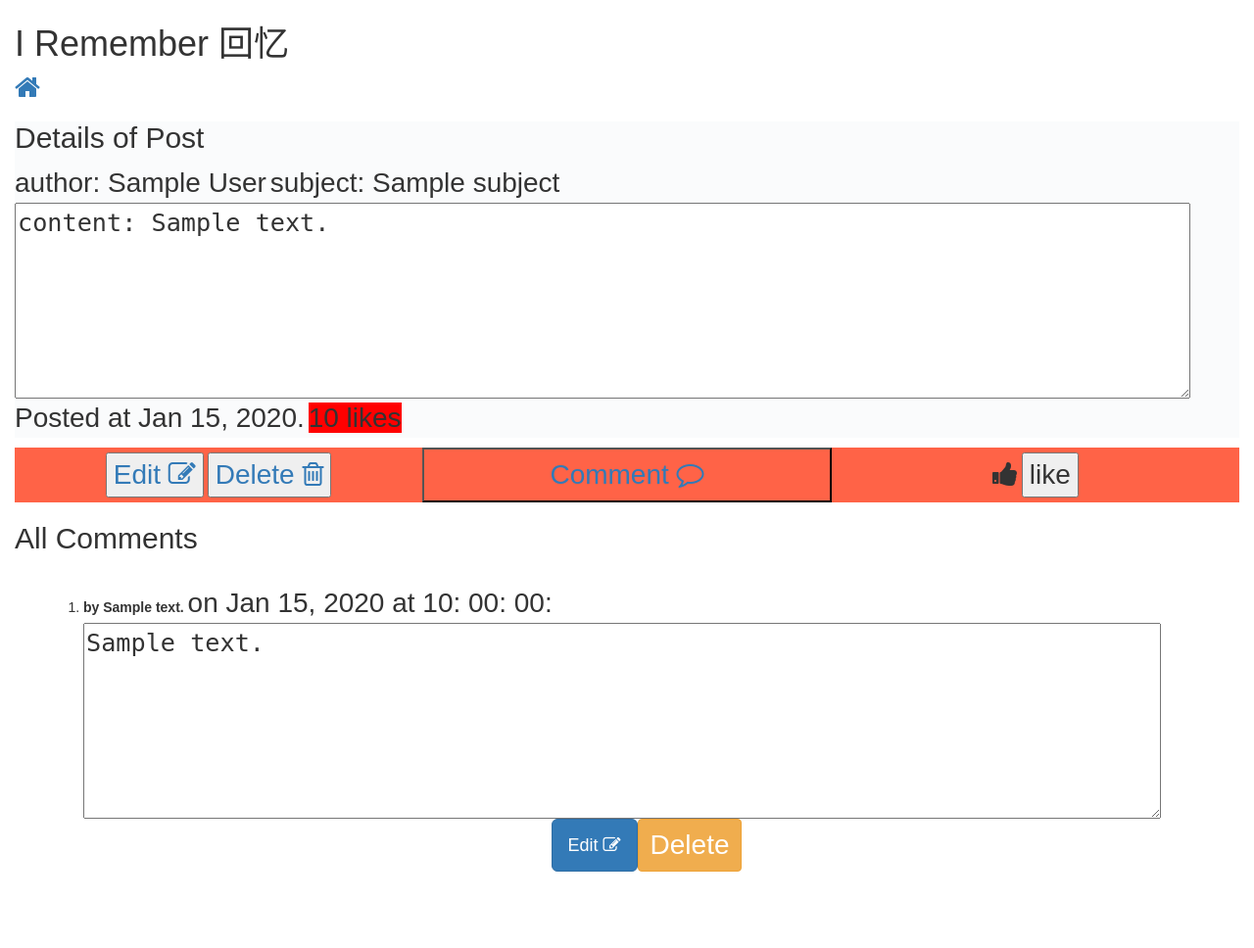
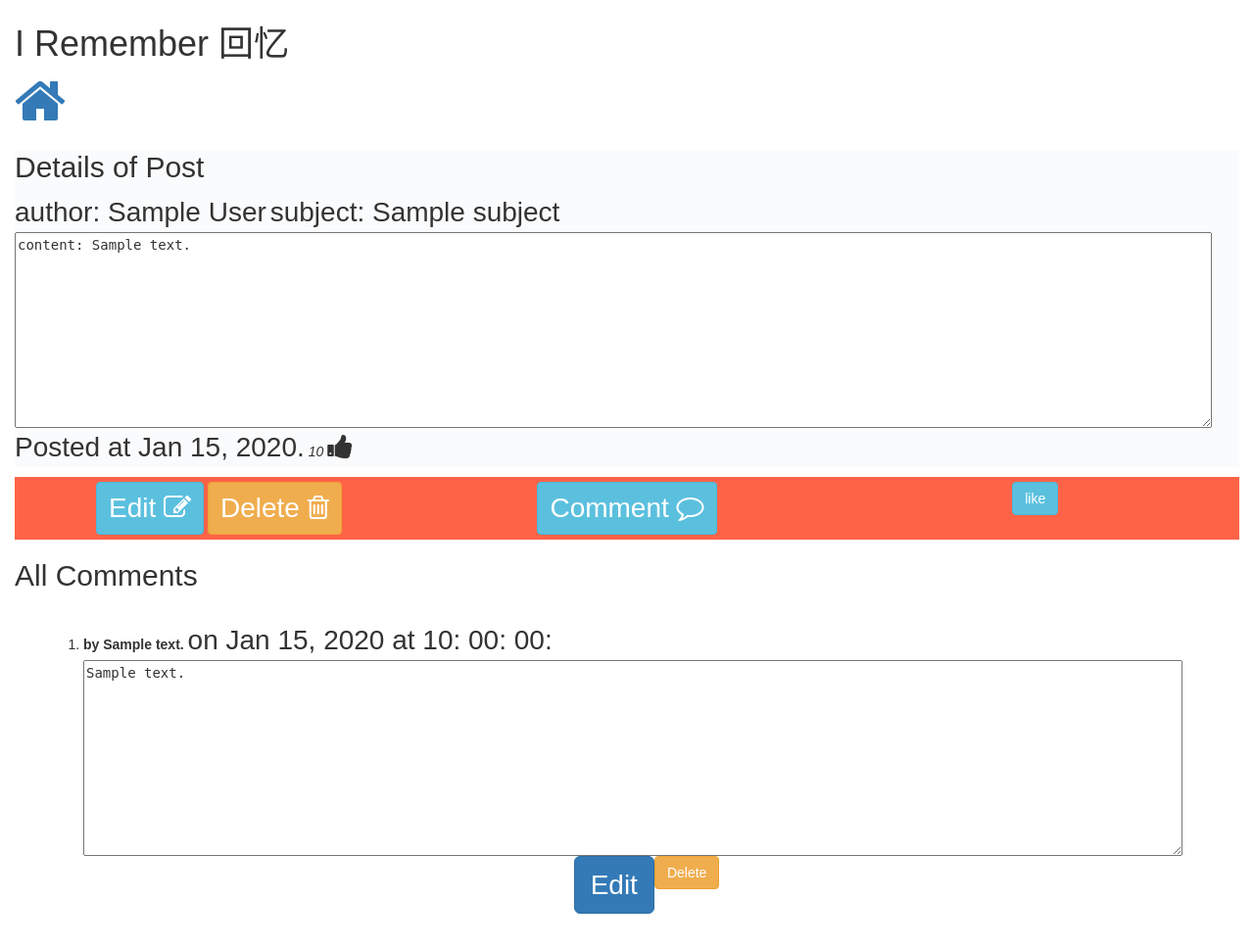
Before and after one commit to zhangtreefish/blog, a Python web app: template engineapp/templates/post_permalink.html in a window 1280 px wide. Shown: the whole page at 98% size. Before the commit the page ends 890 px from the top, so only its background shows below. Run offline with Jinja, Linux system fonts and the light colour scheme; the template is opened without the code that fills it: most values are stand-ins (such as "Sample title", 1, 10 or a date in 2020); some libraries are stand-ins or nearby versions.

Commit message:
Style: the buttons

```diff
--- a/engineapp/static/main.css
+++ b/engineapp/static/main.css
@@ -23,19 +23,17 @@ label {
 input[type=text] {
 	display: block;
 	width: calc(100% - 2em);
-	font-size: 2em;
 	padding: 0.2em;
 }
 
-button, input[type=submit], span {
-	font-size: 2em;
+button, span, a {
+	font-size: 2em !important;
 }
 
 textarea {
 	display: block;
 	width: calc(100% - 2em);
 	height: 200px;
-	font-size: 1.8em;
 	font-family: monospace;
 }
 
--- a/engineapp/templates/login.html
+++ b/engineapp/templates/login.html
@@ -20,10 +20,10 @@
 		<span style="color: red">{{password_err}}</span>
 		<span style="color: red">{{login_err}}</span>
 		<br>
-		<input type="submit">
+		<input type="submit" class="btn btn-success btn-large">
 	</form>
 	<footer class="signup-hint">
 		<h2> If you have not already signed up, click on the Sign Up button below </h2>
-		<button type='button' class="signup_hint"><a href={{"/blog/signup"}}> Sign Up </a></button>
+		<a class="btn btn-primary btn-large" href={{"/blog/signup"}}> Sign Up </a>
 	</footer>
 {% endblock %}
--- a/engineapp/templates/new_post.html
+++ b/engineapp/templates/new_post.html
@@ -16,7 +16,7 @@
 				</label>
 				<span style="color: red">{{content_err}}</span>
 				<br>
-				<input type="submit">
+				<input class="btn btn-success btn-large" type="submit">
 			</form>
 		</main>
 	{% endif %}
@@ -24,13 +24,13 @@
 	{% if author_id %}
 		<div class="logout-hint">
 			<h2> Done for now? Click the button below </h2>
-			<button type='button' class="logout-hint"><a href={{"/blog/logout"}}> Log Out <i class="fa fa-sign-out" aria-hidden="true"></i></a></button>
+			<a href={{"/blog/logout"}} class="btn btn-primary btn-large"> Log Out <i class="fa fa-sign-out" aria-hidden="true"></i></a>
 		</div>
 	{% endif %}
 	{% if not author_id %}
 		<div class="login-hint">
 			<h2> You have to be logged in to post. Click the Log In button below </h2>
-			<button type='button' class="login-hint"><a href={{"/blog/login"}}> Log In <i class="fa fa-sign-in" aria-hidden="true"></i></a></button>
+			<a href={{"/blog/login"}} class="btn btn-primary btn-large"> Log In <i class="fa fa-sign-in" aria-hidden="true"></i></a>
 		</div>
 	{% endif %}
 	</footer>
--- a/engineapp/templates/post_delete.html
+++ b/engineapp/templates/post_delete.html
@@ -6,7 +6,6 @@
 	</div>
 	<h2> You are sure you want to delete post titled '{{subject}}', {{username}}? </h2>
 	<form action="/blog/deletepost?post_key_st={{post_key_st}}" method="POST">
-		<span>Yes, delete it</span>
-		<input type="submit">
+		<input class="btn btn-danger btn-large" type="submit" value='Yes, delete it'>
 	</form>
 {% endblock %}
--- a/engineapp/templates/post_permalink.html
+++ b/engineapp/templates/post_permalink.html
@@ -14,29 +14,24 @@
 		    <span>subject: {{subject}}</span>
 		    <textarea>content: {{content}}</textarea>
 		    <span>Posted at {{postedAt.strftime("%b %d, %Y")}}.</span>
-		    <span class='like'>{{likes}} likes </span>
+		    <em>{{likes}} <i class="fa fa-2x fa-thumbs-up" aria-hidden="true"></i> </em>
 		</main>
 		<div class='flex-container'>
 			<div class='flex-item'>
-				<button>
-					<a href={{"/blog/post/{}/edit".format(post_key_st)}}> Edit
-						<i class="fa fa-pencil-square-o" aria-hidden="true"></i>
-					</a>
-				</button>
-				<button>
-					<a href={{"/blog/deletepost?post_key_st={}".format(post_key_st)}}> Delete
-						<i class="fa fa-trash-o" aria-hidden="true"></i>
-					</a>
-				</button>
+				<a class="btn btn-info btn-large" href={{"/blog/post/{}/edit".format(post_key_st)}}> Edit
+					<i class="fa fa-pencil-square-o" aria-hidden="true"></i>
+				</a>
+				<a class="btn btn-warning btn-large" href={{"/blog/deletepost?post_key_st={}".format(post_key_st)}}> Delete
+					<i class="fa fa-trash-o" aria-hidden="true"></i>
+				</a>
 			</div>
-			<button class='flex-item'>
-				<a href={{"/blog/post/{}/newcomment".format(post_key_st)}}> Comment
+			<div class='flex-item'>
+				<a class="btn btn-info btn-large" href={{"/blog/post/{}/newcomment".format(post_key_st)}}> Comment
 					<i class="fa fa-comment-o" aria-hidden="true"></i>
 				</a>
-			</button>
+			</div>
 			<form class='flex-item' action="/blog/post/{{post_key_st}}/like" method="POST">
-            	<i class="fa fa-2x fa-thumbs-up" aria-hidden="true"></i>
-                <input type="submit" value="like">
+                <input class="btn btn-info btn-large" type="submit" value="like">
 			</form>
 		</div>
 	{% endif %}
@@ -52,7 +47,7 @@
                     <div class='flex-container'>
 						<!-- Edit Button trigger modal -->
 						<button class="btn btn-primary btn-lg flex_item" data-toggle="modal" data-target="#editModal">
-							Edit <i class="fa fa-pencil-square-o" aria-hidden="true"></i>
+							Edit
 						</button>
 						<!-- Delete Button -->
 						<form class='flex_item' action="/blog/post/{{post_key_st}}/deletecomment?comment_key_st={{c.comment_key_st}}" method="POST">
--- a/engineapp/templates/signup.html
+++ b/engineapp/templates/signup.html
@@ -23,10 +23,10 @@
 		</label>
 		<span style="color: red">{{email_err}}</span>
 		<br>
-		<input type="submit">
+		<input type="submit" class="btn btn-success btn-large">
 	</form>
 	<footer class="login-hint">
 		<h2> If you have already signed up, click on the Login below </h2>
-		<button type='button' class="login-hint"><a href={{"/blog/login"}}> Login <i class="fa fa-sign-in" aria-hidden="true"></i></a></button>
+		<a class="btn btn-primary btn-large" href={{"/blog/login"}}> Login <i class="fa fa-sign-in" aria-hidden="true"></i></a>
 	</footer>
 {% endblock %}
```
Also changed, not shown: engineapp/templates/post_edit.html (+5 -3 lines), engineapp/templates/welcome.html (+7 -8 lines), 1 other file.
